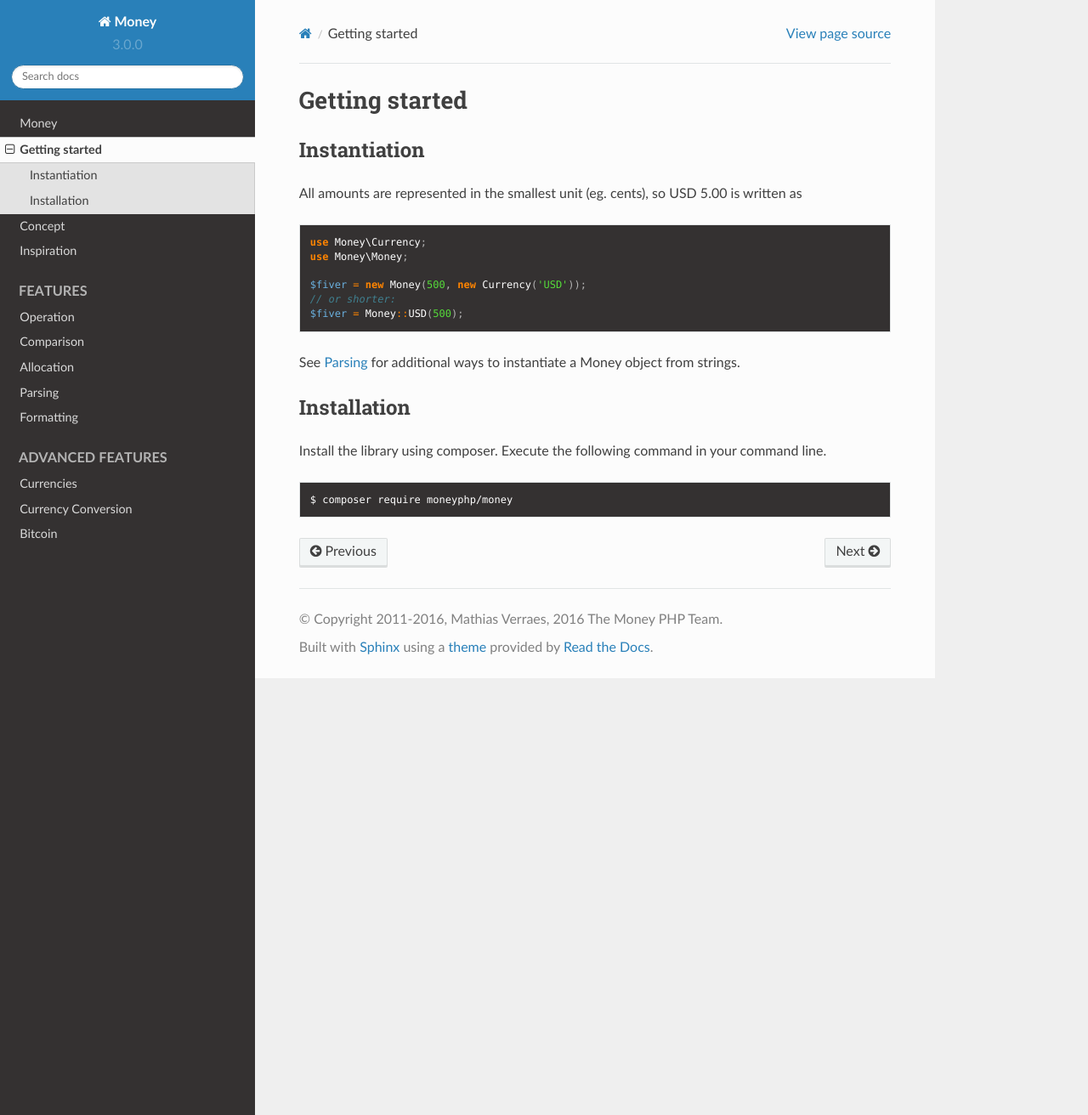
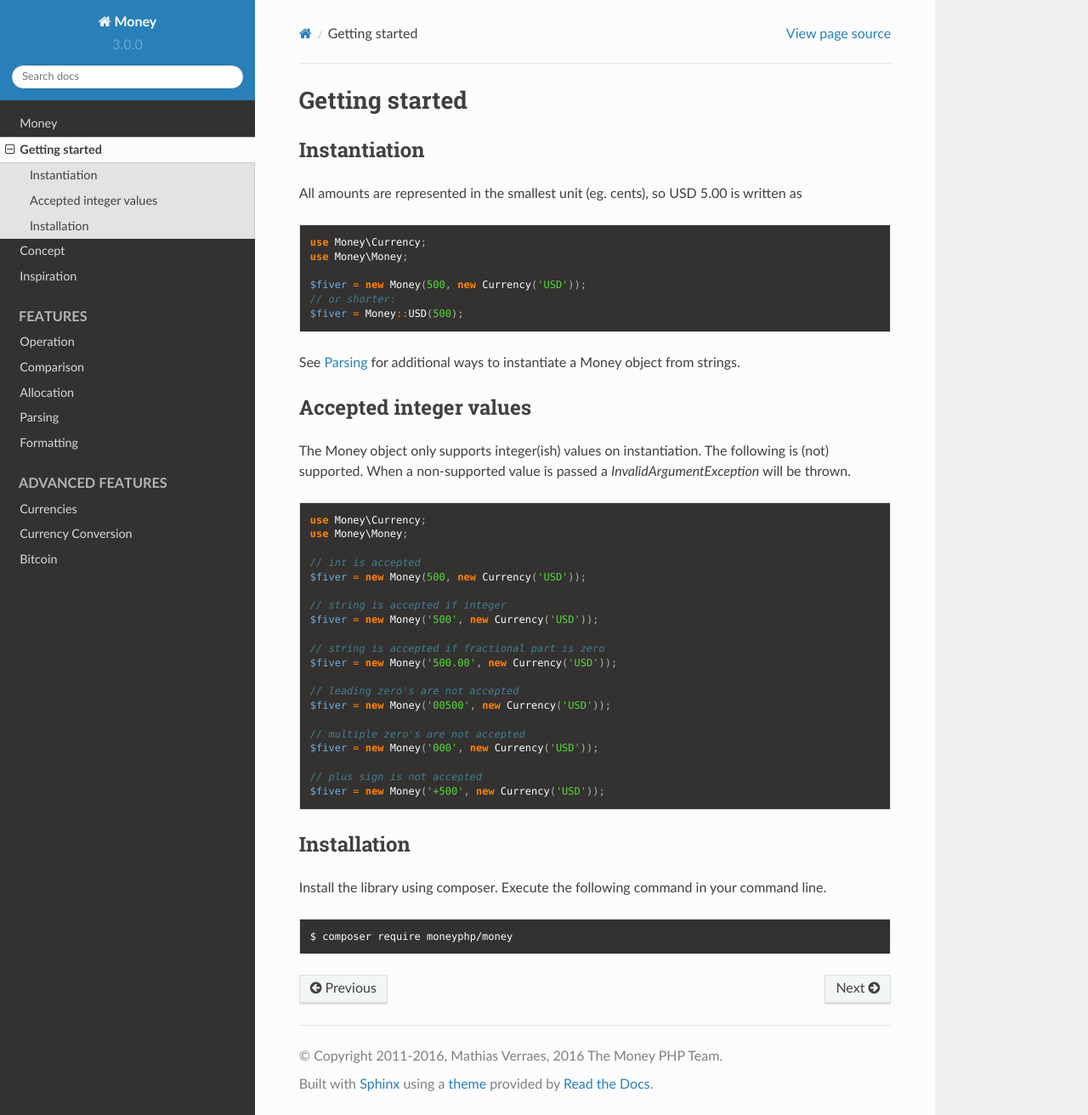
Before and after one commit to moneyphp/money, a Sphinx documentation site: the page built from doc/getting-started.rst, in a window 1280 px wide and 1312 px high. Shown: the whole window at 85% size. Built offline with Sphinx 7.4.7 and the Read the Docs theme 2.0.0, drawn with Linux system fonts in a browser that asks for light colours.

Commit message:
Fix integer validation when chunk started with a dash (#341)
* Fix integer validation when chunk started with a dash

* Changed validation of integer and fractional part into parsing

* Documented allowed number characters

```diff
--- a/doc/getting-started.rst
+++ b/doc/getting-started.rst
@@ -17,6 +17,36 @@ All amounts are represented in the smallest unit (eg. cents), so USD 5.00 is wri
 
 See :doc:`features/parsing` for additional ways to instantiate a Money object from strings.
 
+Accepted integer values
+-----------------------
+The Money object only supports integer(ish) values on instantiation. The following is (not) supported. When a
+non-supported value is passed a `\InvalidArgumentException` will be thrown.
+
+.. code-block:: php
+
+    use Money\Currency;
+    use Money\Money;
+
+    // int is accepted
+    $fiver = new Money(500, new Currency('USD'));
+
+    // string is accepted if integer
+    $fiver = new Money('500', new Currency('USD'));
+
+    // string is accepted if fractional part is zero
+    $fiver = new Money('500.00', new Currency('USD'));
+
+    // leading zero's are not accepted
+    $fiver = new Money('00500', new Currency('USD'));
+
+    // multiple zero's are not accepted
+    $fiver = new Money('000', new Currency('USD'));
+
+    // plus sign is not accepted
+    $fiver = new Money('+500', new Currency('USD'));
+
+
+
 Installation
 ------------
 
--- a/doc/spelling_word_list.txt
+++ b/doc/spelling_word_list.txt
@@ -17,3 +17,4 @@ USD
 greaterThanOrEqual
 
 behaviour
+ish
```
Also changed, not shown: CHANGELOG.md (+7 -0 lines), 4 other files.
